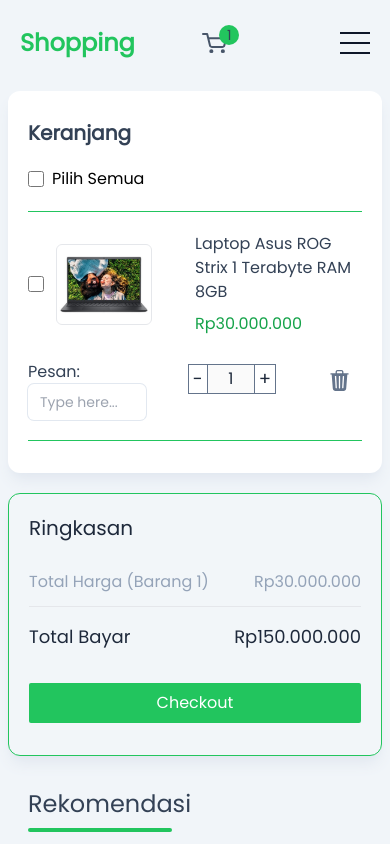
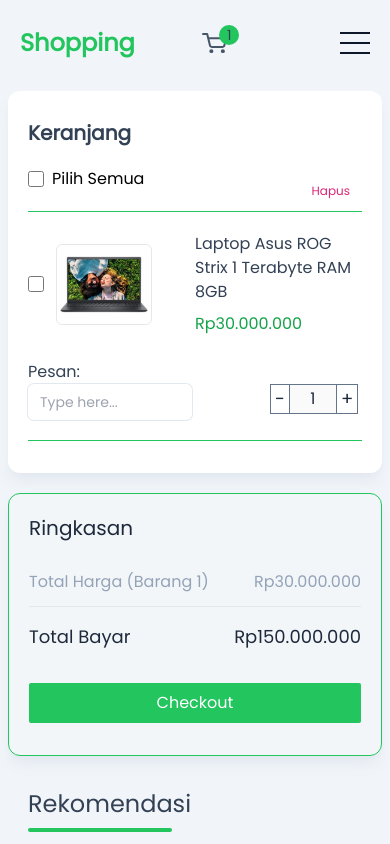
Before and after one commit to galihroswandi/E-comerce, a React (Create React App) app in the folder e-comerce/: page /cart/1 in a window 390 px wide. Shown: the top 844 px of the page. Built offline with nearby package versions, Linux system fonts and the light colour scheme; no server answers.

Commit message:
Update responsive

```diff
--- a/e-comerce/src/components/organisms/Pages/CartProductsOrgs.jsx
+++ b/e-comerce/src/components/organisms/Pages/CartProductsOrgs.jsx
@@ -22,7 +22,8 @@ const CartProductsOrgs = () => {
           <h1 className="text-xl text-slate-700 font-semibold mt-2">
             Keranjang
           </h1>
-          <div className="checked flex items-center gap-2 mt-5">
+          <div className="checked flex justify-between items-center gap-2 mt-5">
+            <div className="flex items-center gap-2">
               <input
                 type="checkbox"
                 name="pilih"
@@ -32,7 +33,14 @@ const CartProductsOrgs = () => {
               />
               <label htmlFor="pilih">Pilih Semua</label>
             </div>
-          <div className="cart-wrapper">
+          </div>
+          <div className="cart-wrapper -mt-3">
+            <div>
+              <div className="flex justify-end mt-1 -mb-2">
+                <button className="mr-2 md:-translate-x-20 -translate-x-1 lg:-translate-x-2 font-extralight text-xs text-pink-600">
+                  Hapus
+                </button>
+              </div>
               <div className="desc flex flex-wrap gap-1 justify-between items-center mt-5 border-y-[.1rem] border-green-500 py-5 xl:py-3 xl:mt-2">
                 <div className="desc1 flex justify-center items-center gap-3">
                   <input
@@ -55,7 +63,7 @@ const CartProductsOrgs = () => {
                     Rp30.000.000
                   </h2>
                 </div>
-              <div className="desc-3 flex items-center justify-between min-w-full ">
+                <div className="desc-3 flex items-center justify-between min-w-full relative">
                   <div className="pesan flex flex-col mt-5">
                     <label htmlFor="pesan" className="text-slate-700">
                       Pesan:
@@ -66,10 +74,10 @@ const CartProductsOrgs = () => {
                       id="pesan"
                       autoComplete="off"
                       placeholder="Type here..."
-                    className="max-w-[40%] xs:max-w-[60%] py-2 px-3 border-none outline-none focus:ring-1 focus:ring-green-500 rounded-md text-sm text-slate-700 ring-1 ring-slate-200 md:max-w-full"
+                      className="max-w-[55%] sm:max-w-[60%] py-2 px-3 border-none outline-none focus:ring-1 focus:ring-green-500 rounded-md text-sm text-slate-700 ring-1 ring-slate-200 md:max-w-full mr-1"
                     />
                   </div>
-                <div className="w-20 h-8 flex items-center -ml-[60%] sm:w-[50%] sm:ml-2 md:ml-2 xl:-ml-7">
+                  <div className="w-20 h-8 flex items-center -ml-[20rem] sm:w-[50%] sm:ml-2 md:ml-2 xl:-ml-7 translate-y-5 -translate-x-3">
                     <div className="w-20 h-8 sm:flex sm:items-start sm:gap-6">
                       <h1 className="text-slate-700 hidden sm:inline-block xl:ml-10">
                         Kuantitas
@@ -77,9 +85,7 @@ const CartProductsOrgs = () => {
                       <Counter use="cart" />
                     </div>
                   </div>
-                <button className="mr-2 md:-translate-x-20 -translate-x-1 lg:-translate-x-2">
-                  <img src={Trash} alt="hapus" />
-                </button>
+                </div>
               </div>
             </div>
           </div>
```
Lines whose indentation alone changed are shown as unchanged.
